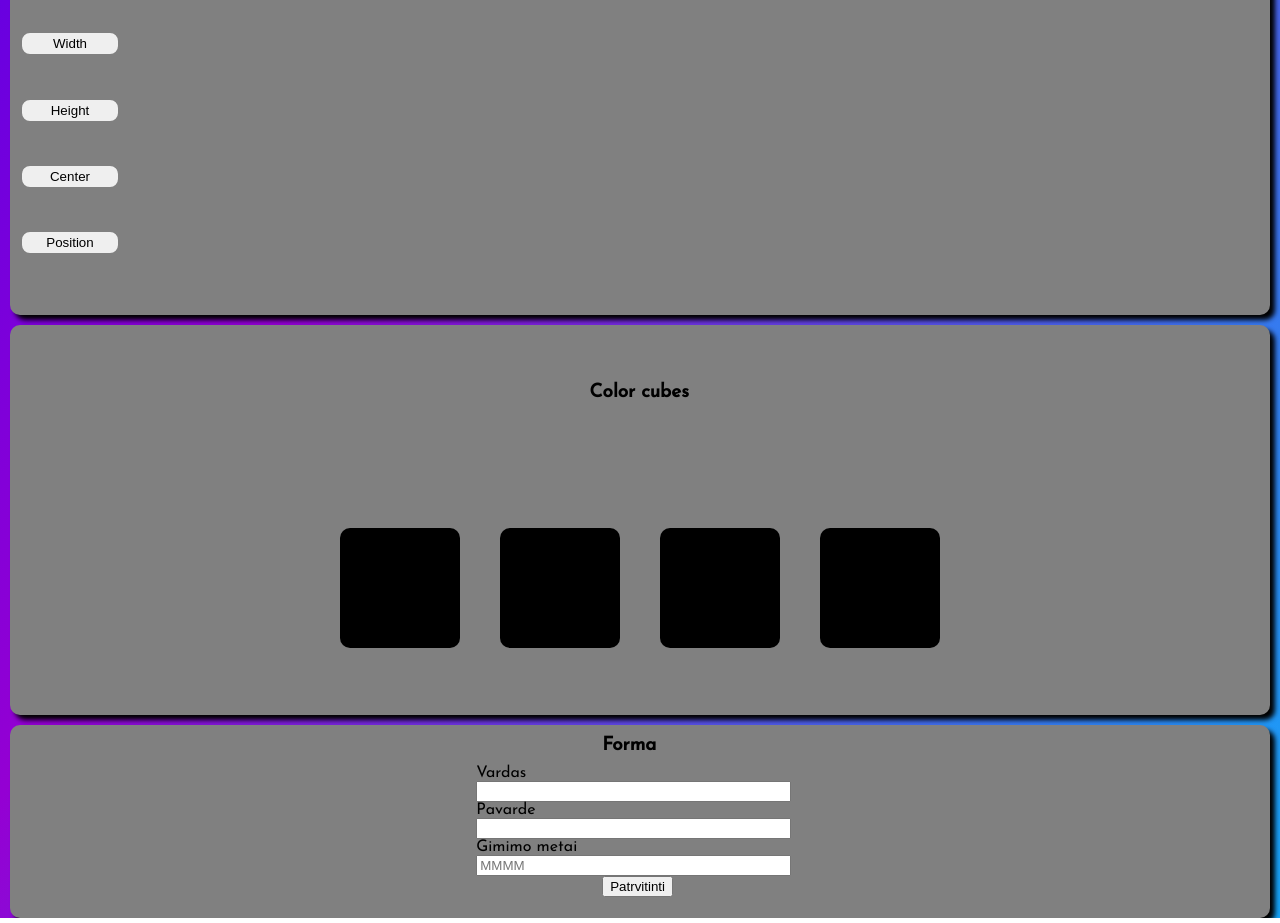
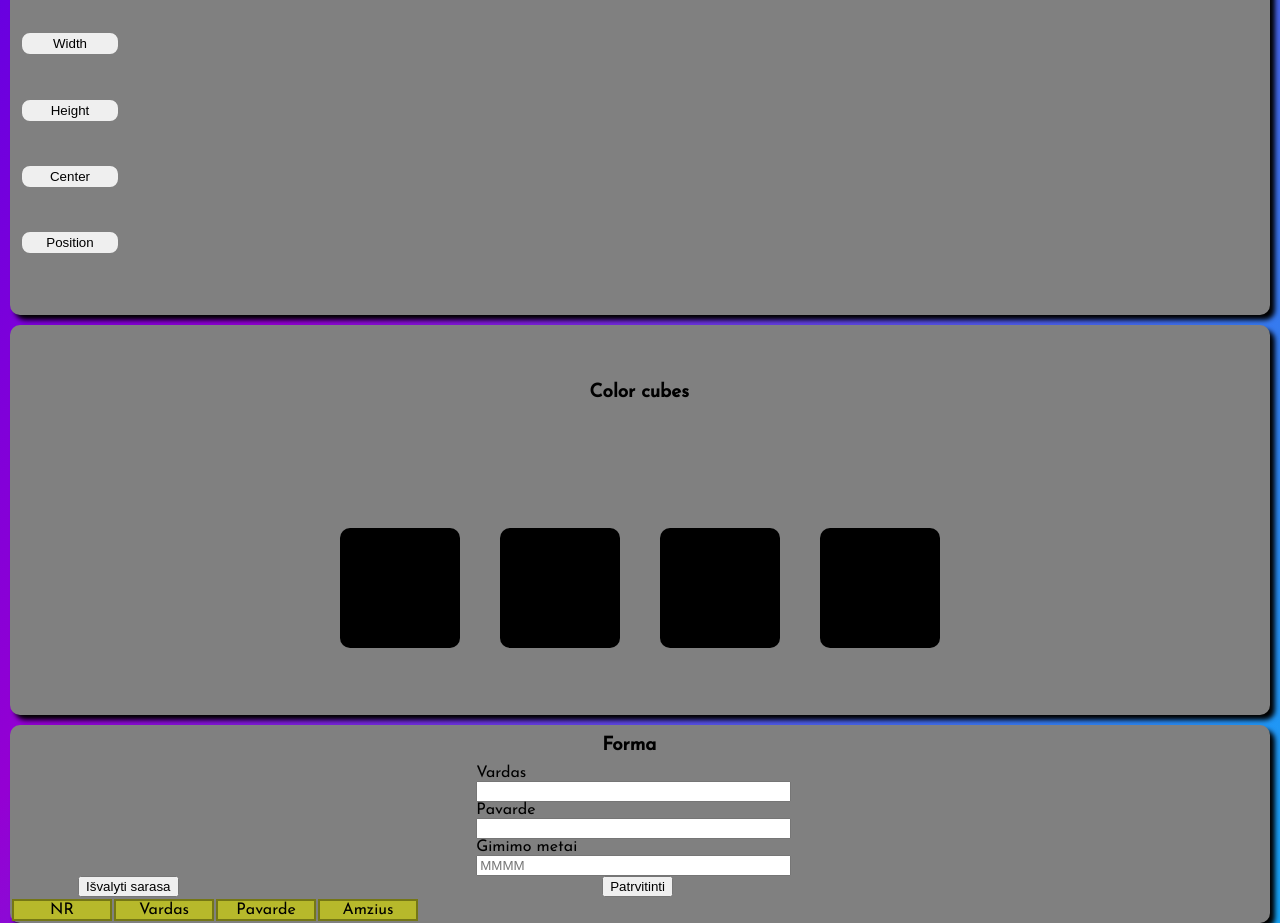
Before and after one commit to MVaicikauskas/jsAtsiskaitymas, a plain HTML site: page index.html in a window 1280 px wide. Shown: the part 85-1008 px from the top of the page. Drawn offline with nearby package versions, Linux system fonts and the light colour scheme.

Commit message:
table style added

```diff
--- a/dist/css/style.css
+++ b/dist/css/style.css
@@ -316,7 +316,20 @@ bottom: 91.8%;
 }
 
 .table {
-    height: 100px;;
+
     width: 100%;
 
 }
+tbody {
+    width: 50%;
+    background-color: rgb(183, 185, 43);
+    border: 2px solid rgb(117, 119, 21);
+    margin: 0 auto;
+    text-align: center;
+
+}
+
+tr, td {
+    border: 2px solid rgb(117, 119, 21);
+    width: 100px;
+}
--- a/dist/js/script.js
+++ b/dist/js/script.js
@@ -85,6 +85,8 @@ else if(parseInt(birthdate) > now) {
 else if(parseInt(birthdate)-now == 0) {
     alert("Jus gimete siais metai")
 } else {
+
+
     document.getElementById("table").style = "";
 
     let year = new Date();
@@ -93,7 +95,7 @@ else if(parseInt(birthdate)-now == 0) {
 
     names.push(name);
     lastnames.push(lastname);
-    birthdates.push(birthdate);
+    birthdates.push(age);
     indexes.push(index);
     index = index + 1;
 
--- a/index.html
+++ b/index.html
@@ -60,10 +60,14 @@
                     <input type="text" name="age" id="age" placeholder="MMMM">
                     <button id="submit" class="formButton">Patrvitinti</button>
                 </div>
+                <button id="clear" class="formButton2">Išvalyti sarasa</button>
             </form>
-            <button id="clear" class="formButton2">Išvalyti sarasa</button>
-            <div id="table">
-                <table id="tableData">
+
+            <div>
+                <table id="table">
+                    <tbody id="tableData">
+                        <tr><td>NR</td><td>Vardas</td><td>Pavarde</td><td>Amzius</td></tr>
+                    </tbody>
 
                 </table>
             </div>
```
